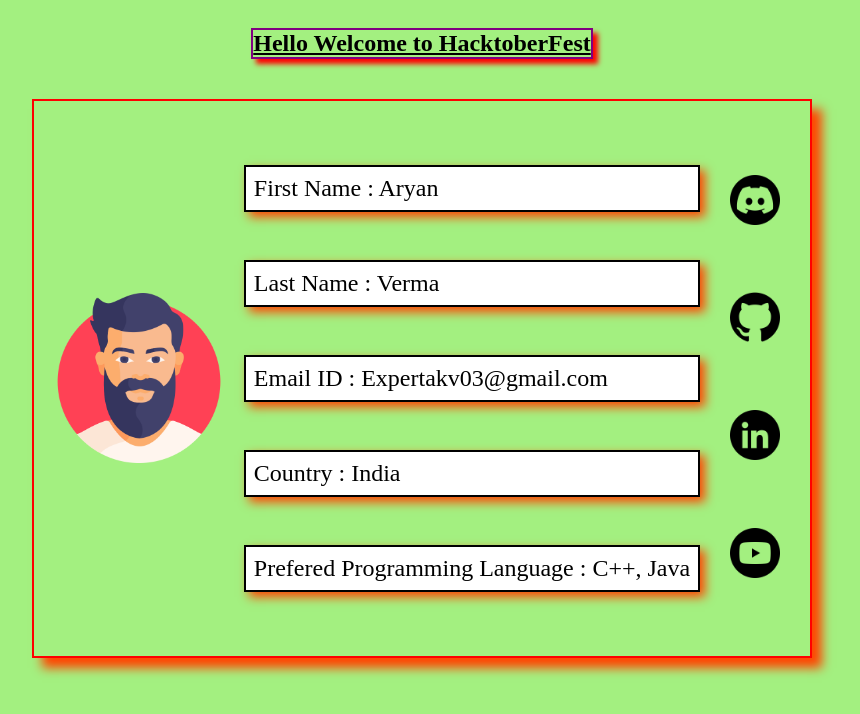
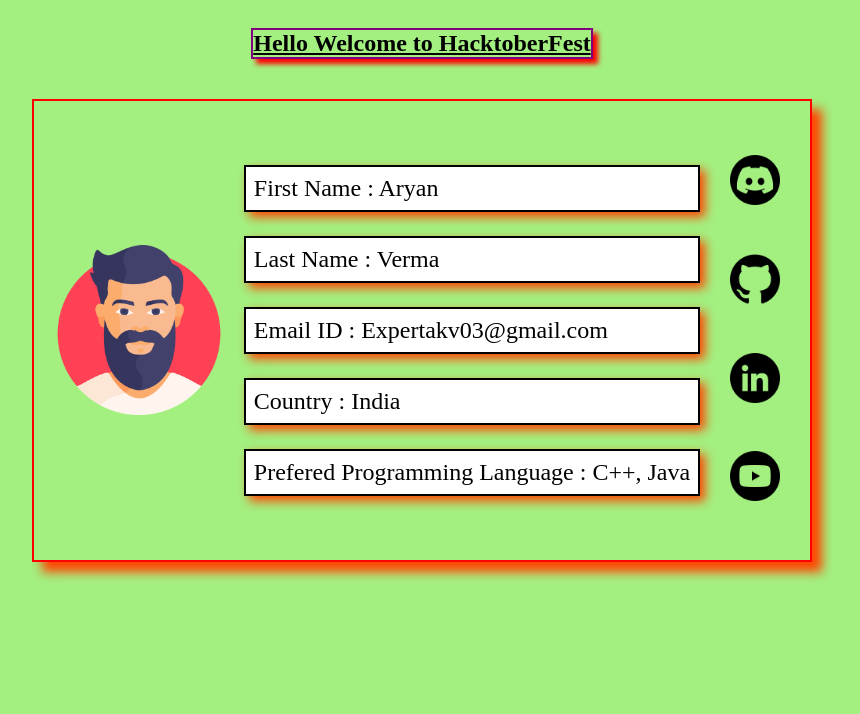
Before and after one commit to Aryanverma1710/HacktoberFest2k22, a plain HTML site: page index.html in a window 1280 px wide. Shown: the whole page, without its empty margins (218-1078 px from the left). Drawn offline with Linux system fonts and the light colour scheme.

Commit message:
Updated CSS

```diff
--- a/style.css
+++ b/style.css
@@ -40,11 +40,6 @@ section > h1{
 .hero .profile-img img{
     height: 170px;
     width: 170px;
-}
-
-.hero .container{
-    display: flex;
-    flex-direction: column;
 }
 
 .container{
```
